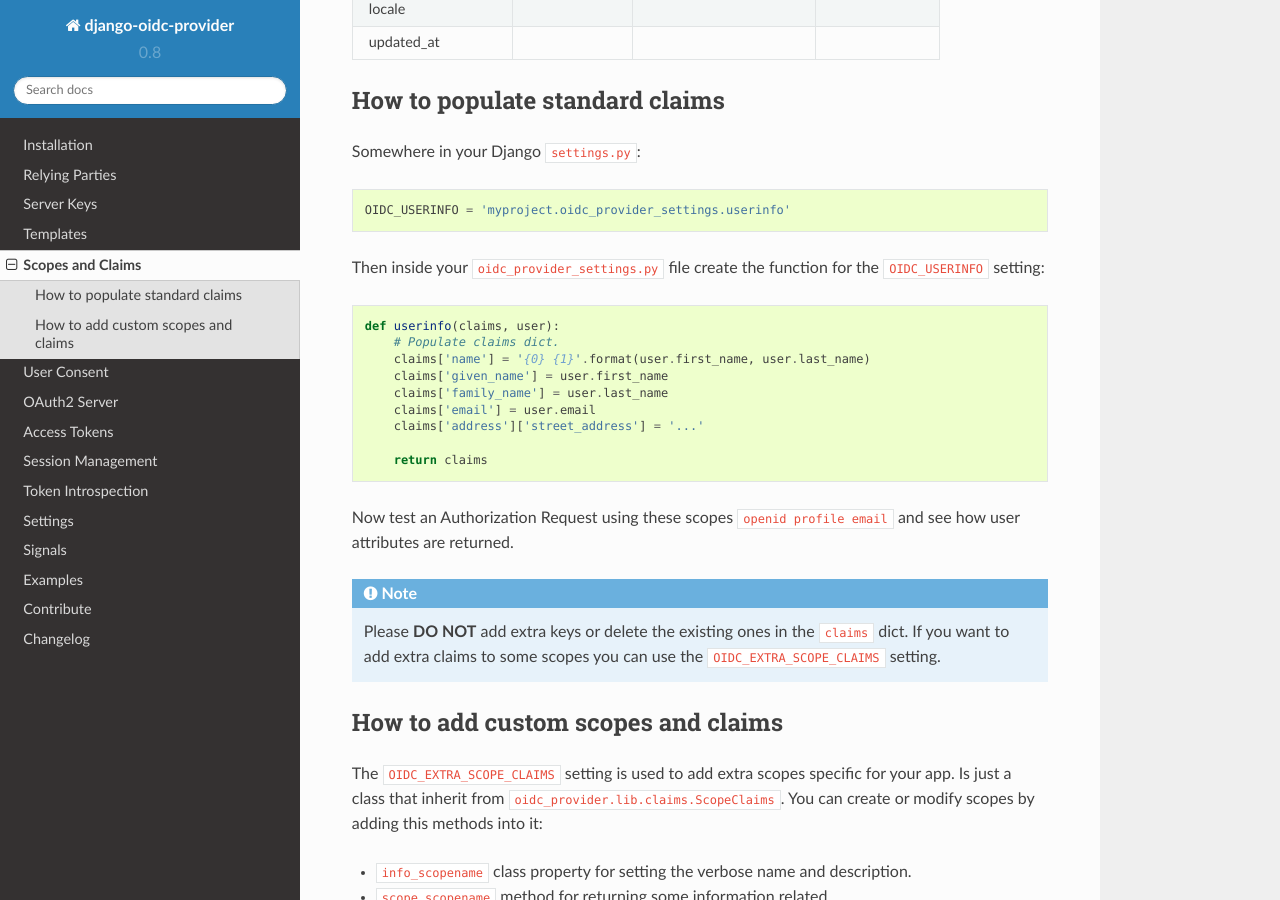
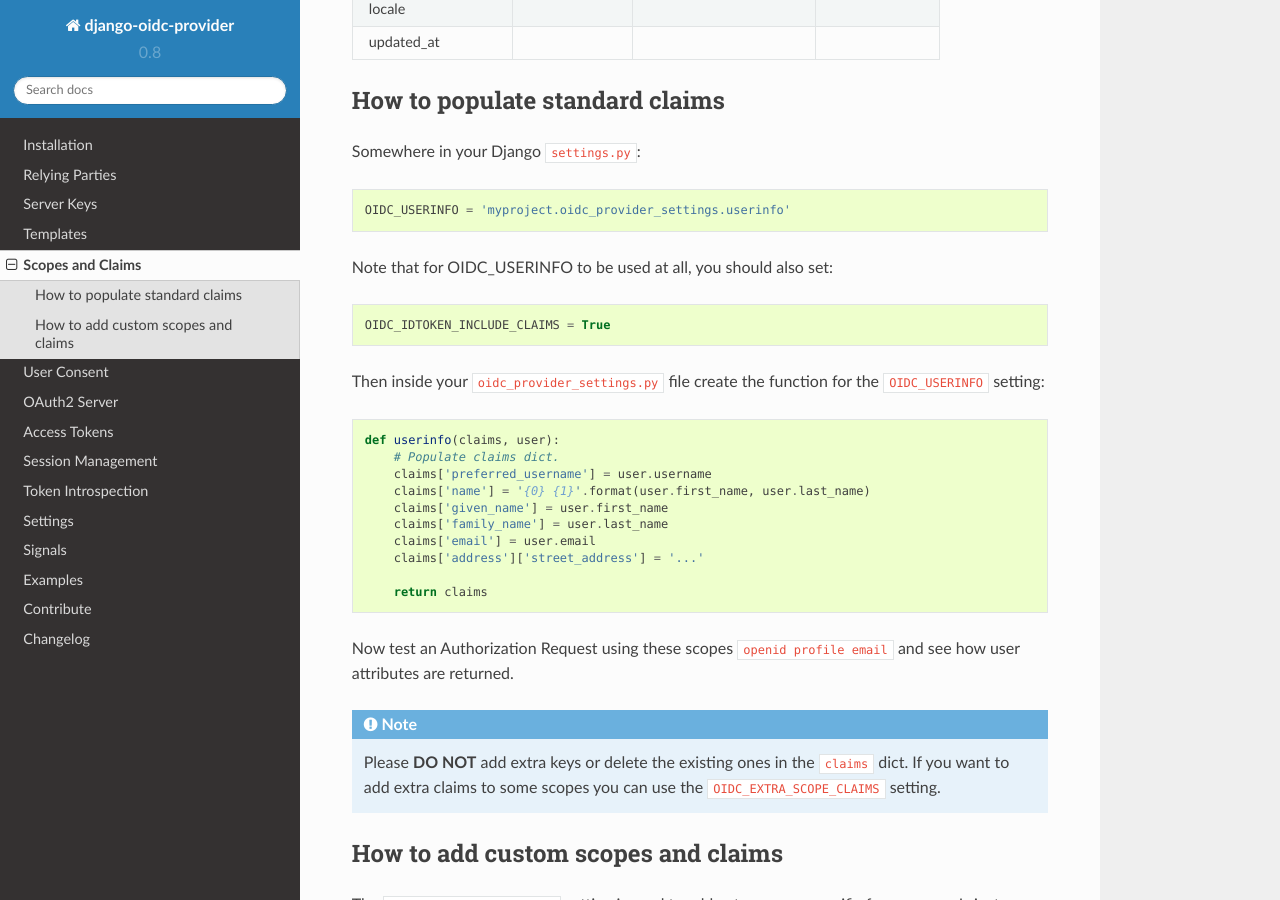
Before and after one commit to juanifioren/django-oidc-provider, a Sphinx documentation site: the page built from docs/sections/scopesclaims.rst, in a window 1280 px wide and 900 px high, scrolled down 815 px. Built offline with Sphinx 7.4.7 and the Read the Docs theme 2.0.0, drawn with Linux system fonts in a browser that asks for light colours.

Commit message:
Update scopesclaims.rst
Nits: Mention vital OIDC_IDTOKEN_INCLUDE_CLAIMS setting & add commonly used 'preferred_username' claim.

```diff
--- a/docs/sections/scopesclaims.rst
+++ b/docs/sections/scopesclaims.rst
@@ -48,11 +48,15 @@ Somewhere in your Django ``settings.py``::
 
     OIDC_USERINFO = 'myproject.oidc_provider_settings.userinfo'
 
+Note that for OIDC_USERINFO to be used at all, you should also set::
+
+    OIDC_IDTOKEN_INCLUDE_CLAIMS = True
 
 Then inside your ``oidc_provider_settings.py`` file create the function for the ``OIDC_USERINFO`` setting::
 
     def userinfo(claims, user):
         # Populate claims dict.
+        claims['preferred_username'] = user.username
         claims['name'] = '{0} {1}'.format(user.first_name, user.last_name)
         claims['given_name'] = user.first_name
         claims['family_name'] = user.last_name
```
